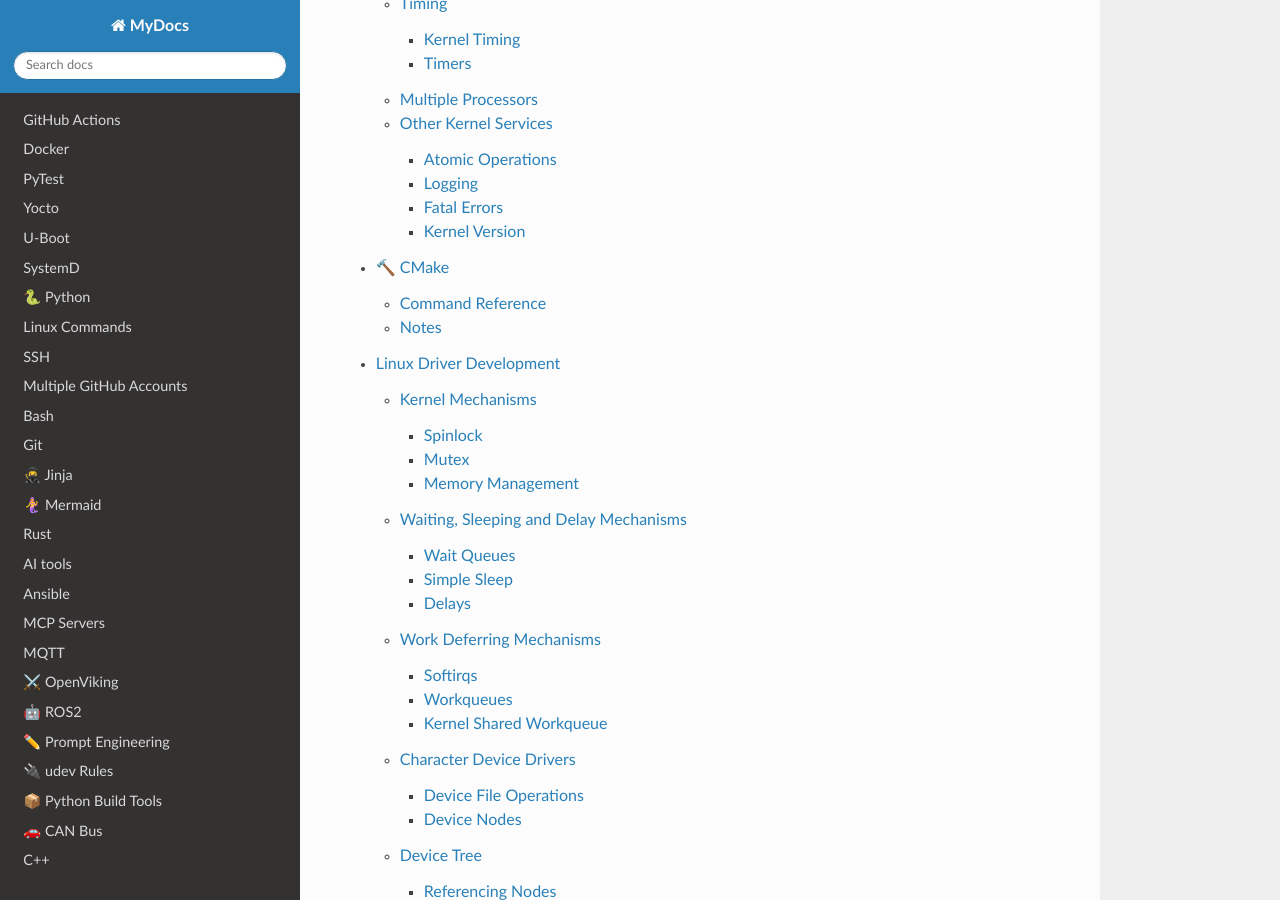
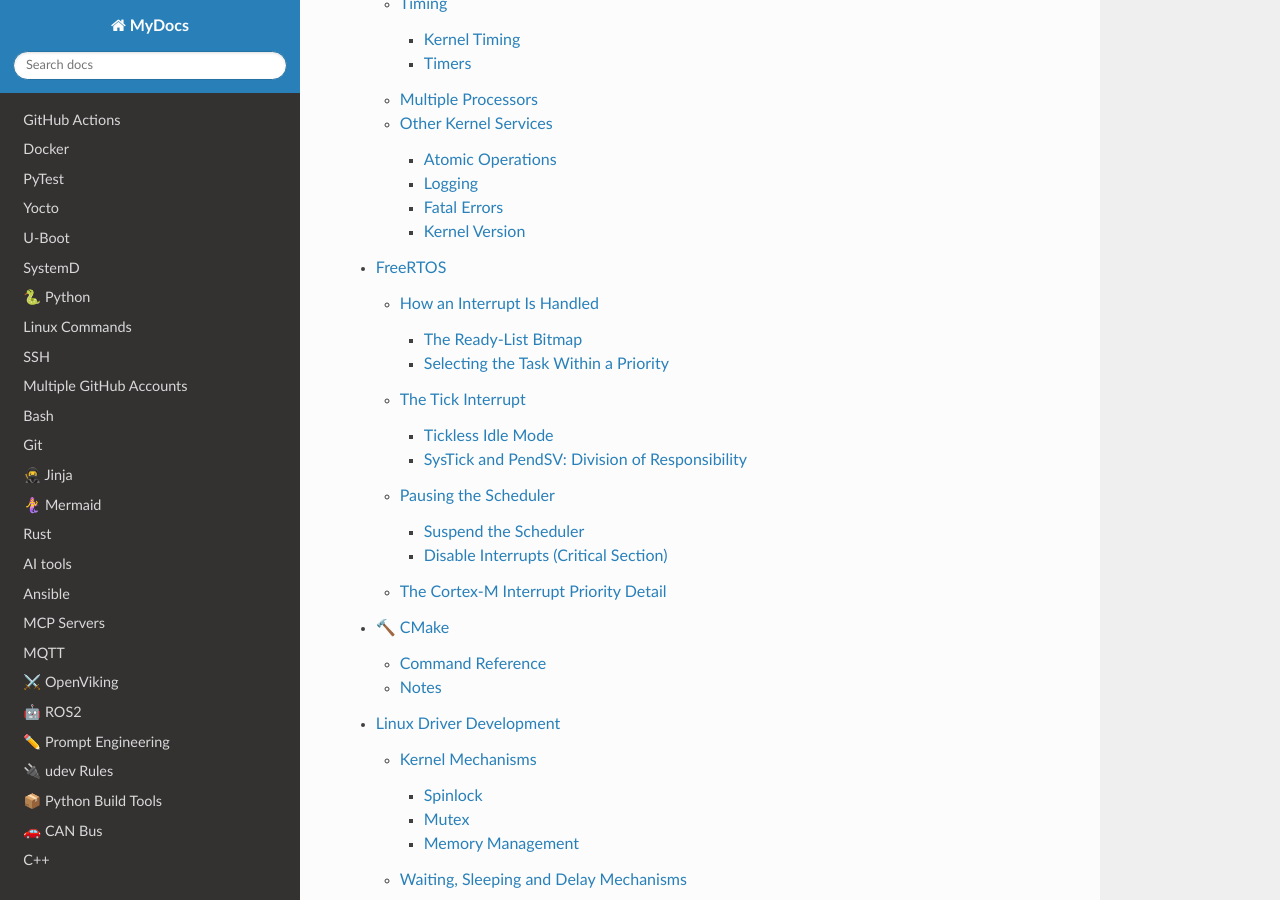
Before and after one commit to mcbottcher/my_docs, a Sphinx documentation site: the page built from docs/source/index.rst, in a window 1280 px wide and 900 px high, scrolled down 14887 px. Built offline with Sphinx 7.4.7 and the Read the Docs theme 3.1.0, drawn with Linux system fonts in a browser that asks for light colours; some of the changed lines change nothing that is shown.

Commit message:
freertos: add systick/pendsv roles and ready-list task selection notes

```diff
--- /dev/null
+++ b/docs/source/freertos.rst
@@ -0,0 +1,203 @@
+FreeRTOS
+========
+
+FreeRTOS is a lightweight, open-source real-time operating system kernel for microcontrollers and small processors. It provides task scheduling, synchronisation primitives, and inter-task communication while remaining small enough to run on devices with kilobytes of RAM.
+
+----
+
+How an Interrupt Is Handled
+----------------------------
+
+**1. Hardware responds immediately**
+
+The CPU finishes its current instruction (not its current task — just the single instruction), saves its registers, and jumps to the Interrupt Service Routine (ISR). This happens in hardware, in a handful of CPU cycles. FreeRTOS has nothing to do with this part — it's purely the CPU.
+
+**2. The ISR runs**
+
+The ISR should do as little as possible — read the hardware register, clear the interrupt flag, and signal a task to do the real work. In FreeRTOS you use the ``FromISR`` API variants here:
+
+.. code-block:: c
+
+   void UART_IRQHandler(void) {
+       char received = UART->DATA;
+       xQueueSendFromISR(xQueue, &received, &xHigherPriorityTaskWoken);
+       portYIELD_FROM_ISR(xHigherPriorityTaskWoken);
+   }
+
+**3. portYIELD_FROM_ISR() triggers a context switch**
+
+If ``xHigherPriorityTaskWoken`` was set to ``pdTRUE`` by the queue send (meaning a higher-priority task is now ready), this macro tells the scheduler to switch to that task the moment the ISR exits — not at the next tick, immediately.
+
+On ARM Cortex-M, the macro does this by writing to the **ICSR** (Interrupt Control and State Register) to pend the **PendSV** exception:
+
+.. code-block:: c
+
+   /* What portYIELD_FROM_ISR expands to on Cortex-M */
+   portNVIC_INT_CTRL_REG = portNVIC_PENDSVSET_BIT;
+
+PendSV is intentionally configured at the **lowest possible interrupt priority**. This means it won't fire immediately — it waits until all higher-priority ISRs have finished. Once your UART ISR returns, the CPU sees the pending PendSV and jumps straight to it (using Cortex-M **tail-chaining**, so no return to the interrupted task happens in between).
+
+The PendSV handler is the FreeRTOS context switcher. It:
+
+1. Saves the remaining registers of the **currently interrupted task** onto that task's stack
+2. Calls the scheduler to determine the new highest-priority ready task
+3. Restores the registers of the **new task** from its stack
+4. Returns — which resumes the new task, not the originally interrupted task
+
+The interrupted task is not lost — its full CPU state is saved on its own stack and it remains in the ready list. It will resume normally when it is next scheduled.
+
+**4. The high-priority task runs**
+
+The task that was waiting on the queue unblocks and runs right away, preempting whatever was running before the interrupt.
+
+The pattern of deferring real work from the ISR to a task is called **Interrupt Deferred Processing**.
+
+----
+
+The Ready-List Bitmap
+~~~~~~~~~~~~~~~~~~~~~
+
+FreeRTOS maintains one linked list of tasks per priority level. To find the next task to run it needs to find the highest priority that has at least one ready task.
+
+Instead of scanning from the top priority downward (O(n)), FreeRTOS maintains a single integer where each bit represents one priority level:
+
+.. code-block:: text
+
+   Priority:  7  6  5  4  3  2  1  0
+   Bitmap:    0  0  1  0  1  1  0  0
+                   ^        ^
+                   |        Tasks ready at priority 2 and 3
+                   Task ready at priority 5 — this one wins
+
+To find the highest ready priority, FreeRTOS uses the **CLZ (Count Leading Zeros)** CPU instruction — a single hardware instruction on ARM Cortex-M that returns the position of the highest set bit in one cycle. Finding the next task to run is literally one instruction, regardless of how many priorities or tasks exist.
+
+Selecting the Task Within a Priority
+~~~~~~~~~~~~~~~~~~~~~~~~~~~~~~~~~~~~~
+
+Once the winning priority is known, FreeRTOS indexes into ``pxReadyTasksLists[]`` — an array of circular linked lists, one per priority. Each list has a ``pxIndex`` pointer that remembers where it left off:
+
+.. code-block:: text
+
+   pxReadyTasksLists[5]:  TaskA ↔ TaskB ↔ TaskC ↔ (back to TaskA)
+                                    ^
+                                 pxIndex — this task runs next
+
+The scheduler advances ``pxIndex`` to the next entry and reads the **TCB (Task Control Block)** pointer stored there. That TCB becomes ``pxCurrentTCB`` — the running task. On the next scheduler invocation at the same priority, ``pxIndex`` advances again, giving each task at that priority equal time — this is the round-robin within a priority level.
+
+If a task is blocked, suspended, or deleted it is removed from the ready list entirely (and its priority's bit is cleared in the bitmap if the list becomes empty), so ``pxIndex`` only ever lands on tasks that are actually runnable.
+
+----
+
+The Tick Interrupt
+------------------
+
+FreeRTOS uses a hardware timer configured to fire at a fixed rate — ``configTICK_RATE_HZ`` in ``FreeRTOSConfig.h``. Commonly 1000 Hz (every 1 ms). On ARM Cortex-M this hooks into the **SysTick** peripheral, a dedicated timer built into every Cortex-M core.
+
+Every time the tick fires, the ISR does two things:
+
+1. **Increments the tick count** — this is how FreeRTOS tracks time. ``vTaskDelay(100)`` means "unblock me after 100 ticks".
+2. **Calls the scheduler** — checks if any blocked tasks have expired their delay, unblocks them, and decides if a context switch is needed.
+
+.. code-block:: text
+
+   Every 1 ms (at 1000 Hz):
+     Tick ISR fires
+       → increment xTickCount
+       → check delayed task list — unblock any that have expired
+       → if higher priority task is now ready → context switch
+       → resume highest priority ready task
+
+The tick drives time-based scheduling, but context switches also happen immediately in response to events:
+
+- A task calls ``vTaskDelay()`` → yields immediately, doesn't wait for the next tick
+- An ISR sends to a queue and calls ``portYIELD_FROM_ISR()`` → switch happens at ISR exit
+- A task blocks on a semaphore that isn't available → switch happens immediately
+
+Tickless Idle Mode
+~~~~~~~~~~~~~~~~~~
+
+FreeRTOS has a **tickless idle** mode (``configUSE_TICKLESS_IDLE``) for low-power devices. When no tasks need to run for a known period, the scheduler suppresses the tick interrupt entirely, lets the CPU sleep deeply, and then wakes on a real event or when the next task is due — correcting the tick count for the time that passed. This is how battery-powered devices achieve sleep currents in the microamp range.
+
+----
+
+SysTick and PendSV: Division of Responsibility
+~~~~~~~~~~~~~~~~~~~~~~~~~~~~~~~~~~~~~~~~~~~~~~~
+
+The two interrupts have distinct roles:
+
+**SysTick** runs on every tick and owns timekeeping and readiness decisions:
+
+1. Increments ``xTickCount``
+2. Walks the delayed-task list — any task whose timeout has expired is moved from the delayed list back to the ready list
+3. Checks whether the newly-readied tasks (or round-robin within the same priority) require a context switch
+
+If a switch *is* needed, SysTick doesn't do it directly. It pends **PendSV** — a cheap register write — and returns.
+
+**PendSV** is configured at the lowest interrupt priority so it fires only after all other pending ISRs have exited. It owns the actual context switch:
+
+1. Saves the remaining CPU registers of the current task onto its stack (hardware already saved a subset on interrupt entry)
+2. Updates the current-task pointer to the new highest-priority ready task
+3. Restores the new task's registers from its stack
+4. Returns — resuming the new task
+
+This split keeps SysTick fast (timekeeping only) and defers the expensive register save/restore to PendSV, which runs at the safest possible moment.
+
+----
+
+Pausing the Scheduler
+----------------------
+
+FreeRTOS provides two distinct mechanisms depending on what you need to protect against.
+
+Suspend the Scheduler
+~~~~~~~~~~~~~~~~~~~~~
+
+.. code-block:: c
+
+   vTaskSuspendAll();
+   /* multi-step time-critical work */
+   xTaskResumeAll();
+
+This stops task switching but — critically — **interrupts still fire normally**. The tick ISR still runs, time is still tracked, but no context switch will happen mid-way through your code. This is the lighter-weight option, preferred when your concern is another task preempting you rather than an ISR corrupting shared data.
+
+During ``vTaskSuspendAll()``, the tick ISR will still:
+
+- Increment the tick count
+- Walk the delayed task list and unblock any tasks whose delay has expired
+- Track that a context switch is **pending** (via the ``xYieldPending`` flag)
+
+It will **not** actually perform the context switch. When ``xTaskResumeAll()`` is called, it checks ``xYieldPending`` and if a higher-priority task became ready while the scheduler was suspended, it performs the context switch at that point. Time still advances correctly and no delayed task misses its wakeup.
+
+Disable Interrupts (Critical Section)
+~~~~~~~~~~~~~~~~~~~~~~~~~~~~~~~~~~~~~~
+
+.. code-block:: c
+
+   taskENTER_CRITICAL();
+   /* very short time-critical work */
+   taskEXIT_CRITICAL();
+
+This disables interrupts up to a configurable priority threshold (``configMAX_SYSCALL_INTERRUPT_PRIORITY``). Nothing can preempt you — no task switch, no ISR. The tradeoff is that your interrupt latency directly suffers for the duration, so this must be kept very short — think microseconds, not milliseconds.
+
+Since the scheduler is driven by the tick interrupt, disabling interrupts also stops the scheduler for the duration: no tick fires, no scheduler runs, no context switch.
+
+Both mechanisms are nestable — you can call them multiple times and they only actually release when the nesting count returns to zero.
+
+----
+
+The Cortex-M Interrupt Priority Detail
+---------------------------------------
+
+On ARM Cortex-M, FreeRTOS uses the **BASEPRI** register to mask only interrupts at or below ``configMAX_SYSCALL_INTERRUPT_PRIORITY`` — not all interrupts. Interrupts above that threshold still fire unmasked:
+
+.. code-block:: text
+
+   Priority 0  ← never masked (hard fault, NMI)
+   Priority 1  ← never masked
+   Priority 2  ← never masked
+   ----- configMAX_SYSCALL_INTERRUPT_PRIORITY -----
+   Priority 3  ← masked during critical section
+   Priority 4  ← masked (tick interrupt lives here)
+   Priority 5  ← masked
+
+This lets you have extremely high priority interrupts that can never be blocked by anything FreeRTOS does. The tradeoff: those ISRs cannot call any FreeRTOS API at all — not even the ``FromISR`` variants.
--- a/docs/source/index.rst
+++ b/docs/source/index.rst
@@ -46,6 +46,7 @@
    cpp
    tmux
    zephyr_rtos
+   freertos
    cmake
    linux_driver_dev
    cybersecurity
```
